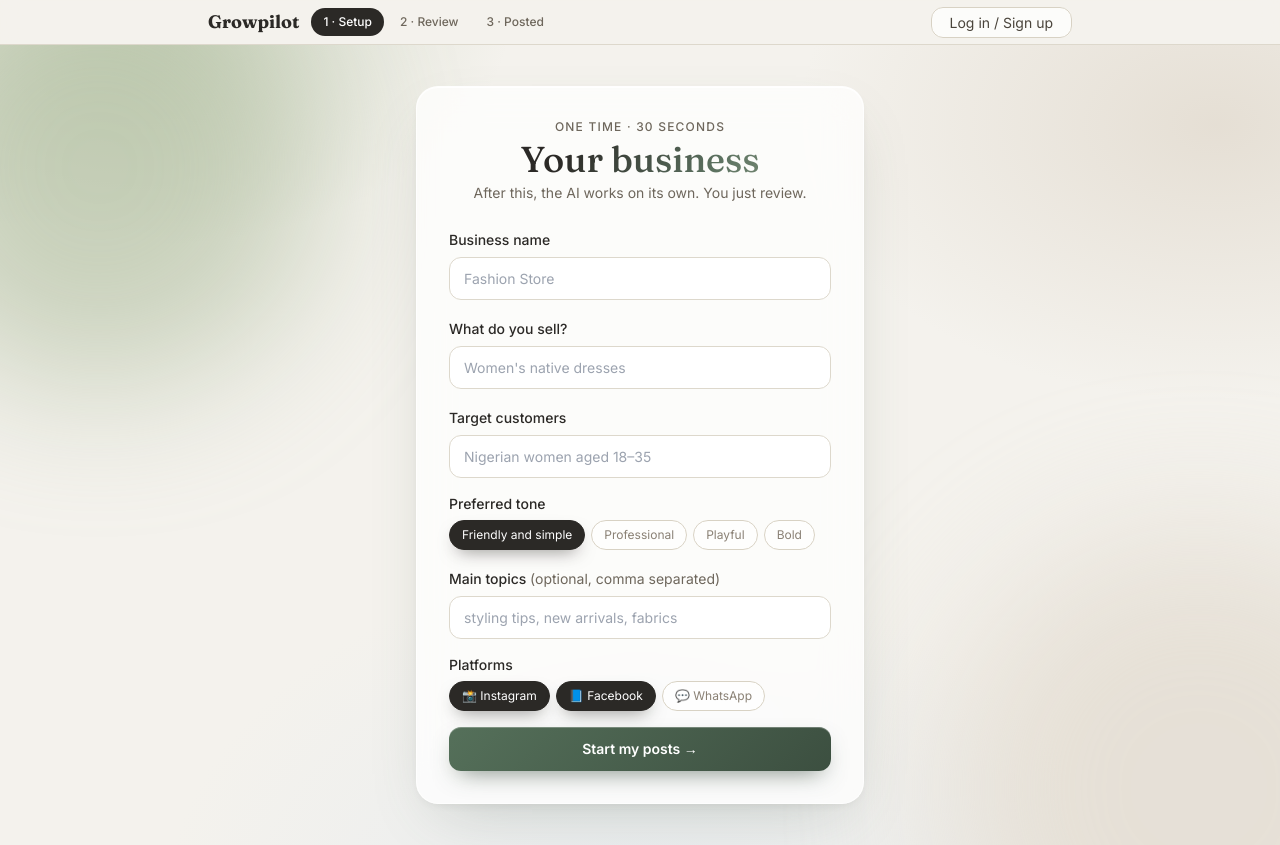
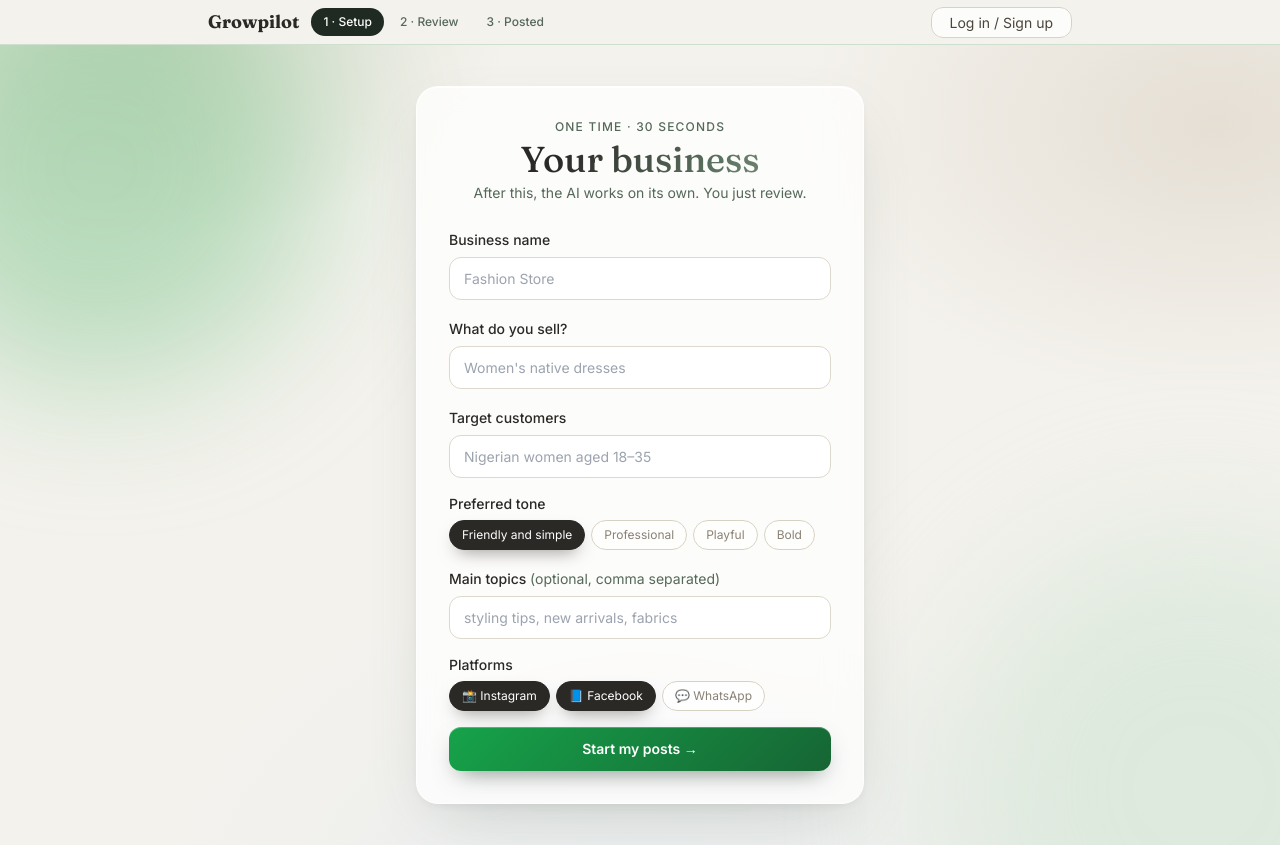
Before and after one commit to chisomsamuel912/ai-social-media-automation, a Next.js app: page /onboarding in a window 1280 px wide. Built offline with nearby package versions, Linux system fonts and the light colour scheme; no server answers.

Commit message:
Repaint app to Fresh Leaf palette

```diff
--- a/app/globals.css
+++ b/app/globals.css
@@ -59,7 +59,7 @@ h1, h2, h3, .serif {
 
 /* ---- buttons ---- */
 .btn-primary {
-  background: linear-gradient(135deg, #55705a, #3c4f40);
+  background: linear-gradient(135deg, #16A34A, #166534);
   color: #fff;
   font-weight: 600;
   border-radius: 12px;
--- a/app/login/page.tsx
+++ b/app/login/page.tsx
@@ -44,8 +44,8 @@ export default function LoginPage() {
 
   return (
     <main className="stage flex items-center justify-center px-4 py-14">
-      <div className="orb" style={{ width: 420, height: 420, left: "-120px", top: "-100px", background: "#9CAF88" }} />
-      <div className="orb orb-b" style={{ width: 440, height: 440, right: "-130px", bottom: "-140px", background: "#D9CFC0" }} />
+      <div className="orb" style={{ width: 420, height: 420, left: "-120px", top: "-100px", background: "#7CC48A" }} />
+      <div className="orb orb-b" style={{ width: 440, height: 440, right: "-130px", bottom: "-140px", background: "#C9E2CF" }} />
       <div className="glass relative w-full max-w-md p-8">
         {user ? (
           <div className="text-center">
--- a/app/onboarding/page.tsx
+++ b/app/onboarding/page.tsx
@@ -87,10 +87,10 @@ export default function OnboardingPage() {
   if (done) {
     return (
       <main className="stage flex items-center justify-center px-4 py-14">
-        <div className="orb" style={{ width: 420, height: 420, left: "-120px", top: "-100px", background: "#9CAF88" }} />
-        <div className="orb orb-b" style={{ width: 480, height: 480, right: "-140px", bottom: "-160px", background: "#D9CFC0" }} />
+        <div className="orb" style={{ width: 420, height: 420, left: "-120px", top: "-100px", background: "#7CC48A" }} />
+        <div className="orb orb-b" style={{ width: 480, height: 480, right: "-140px", bottom: "-160px", background: "#C9E2CF" }} />
         <div className="glass relative max-w-lg w-full p-8 text-center">
-          <div className="mx-auto flex h-14 w-14 items-center justify-center rounded-2xl text-2xl" style={{ background: "linear-gradient(135deg,#55705a,#3c4f40)" }}>🤖</div>
+          <div className="mx-auto flex h-14 w-14 items-center justify-center rounded-2xl text-2xl" style={{ background: "linear-gradient(135deg,#16A34A,#166534)" }}>🤖</div>
           <h1 className="grad-text mt-4 text-4xl">Got it — my turn</h1>
           <p className="mt-2 text-sm text-muted">I&apos;m making your first 2 posts now. Taking you there…</p>
           <div className="mt-6">
@@ -103,8 +103,8 @@ export default function OnboardingPage() {
 
   return (
     <main className="stage flex items-center justify-center px-4 py-10">
-      <div className="orb" style={{ width: 420, height: 420, left: "-120px", top: "-100px", background: "#9CAF88" }} />
-      <div className="orb orb-b" style={{ width: 480, height: 480, right: "-140px", bottom: "-160px", background: "#D9CFC0" }} />
+      <div className="orb" style={{ width: 420, height: 420, left: "-120px", top: "-100px", background: "#7CC48A" }} />
+      <div className="orb orb-b" style={{ width: 480, height: 480, right: "-140px", bottom: "-160px", background: "#C9E2CF" }} />
       <div className="glass relative w-full max-w-md p-8">
         <p className="text-center text-xs font-medium uppercase tracking-widest text-muted">One time · 30 seconds</p>
         <h1 className="grad-text mt-1 text-center text-4xl">Your business</h1>
--- a/app/page.tsx
+++ b/app/page.tsx
@@ -14,7 +14,7 @@ function LoopStep({ n, title, desc, href, done }: { n: string; title: string; de
   return (
     <a href={href} className="glass-soft lift block p-4">
       <p className="flex items-center gap-2 font-semibold">
-        <span className="flex h-6 w-6 items-center justify-center rounded-full text-xs text-white" style={{ background: done ? "#4A5D4E" : "#B9B2A4" }}>
+        <span className="flex h-6 w-6 items-center justify-center rounded-full text-xs text-white" style={{ background: done ? "#15803D" : "#A9BFAE" }}>
           {done ? "✓" : n}
         </span>
         {title}
@@ -90,8 +90,8 @@ export default function Page() {
 
   return (
     <main className="stage">
-      <div className="orb" style={{ width: 460, height: 460, left: "-140px", top: "-120px", background: "#9CAF88" }} />
-      <div className="orb orb-b" style={{ width: 520, height: 520, right: "-160px", top: "10%", background: "#D9CFC0" }} />
+      <div className="orb" style={{ width: 460, height: 460, left: "-140px", top: "-120px", background: "#7CC48A" }} />
+      <div className="orb orb-b" style={{ width: 520, height: 520, right: "-160px", top: "10%", background: "#C9E2CF" }} />
       <div className="relative mx-auto max-w-4xl px-6 py-14">
         <div className="flex justify-end">
           <SessionChip />
--- a/app/review/page.tsx
+++ b/app/review/page.tsx
@@ -176,7 +176,7 @@ export default function ReviewPage() {
 
   return (
     <main className="stage px-4 py-10">
-      <div className="orb" style={{ width: 420, height: 420, left: "-120px", top: "-90px", background: "#9CAF88" }} />
+      <div className="orb" style={{ width: 420, height: 420, left: "-120px", top: "-90px", background: "#7CC48A" }} />
       <div className="relative mx-auto max-w-2xl">
         <p className="text-center text-xs font-medium uppercase tracking-widest text-muted">Step 2 · Your call</p>
         <h1 className="grad-text mt-1 text-center text-4xl">Posts waiting for you</h1>
--- a/app/schedule/page.tsx
+++ b/app/schedule/page.tsx
@@ -75,7 +75,7 @@ export default function SchedulePage() {
 
   return (
     <main className="stage px-4 py-10">
-      <div className="orb" style={{ width: 400, height: 400, left: "-120px", top: "-80px", background: "#D9CFC0" }} />
+      <div className="orb" style={{ width: 400, height: 400, left: "-120px", top: "-80px", background: "#C9E2CF" }} />
       <div className="relative mx-auto max-w-2xl">
         <p className="text-center text-xs font-medium uppercase tracking-widest text-muted">📅 Schedule · Remind Me</p>
         <h1 className="grad-text mt-1 text-center text-4xl">Upcoming posts</h1>
@@ -115,7 +115,7 @@ export default function SchedulePage() {
                 {upcoming.map((item) => {
                   const d = new Date(item.scheduledAt);
                   return (
-                    <tr key={item.key} className="border-t" style={{ borderColor: "#ECE7DA" }}>
+                    <tr key={item.key} className="border-t" style={{ borderColor: "#E2EAE2" }}>
                       <td className="px-3 py-2 font-medium">{item.topic}</td>
                       <td className="px-3 py-2 capitalize">{item.platform}</td>
                       <td className="px-3 py-2">{d.toLocaleDateString([], { weekday: "long" })}</td>
--- /dev/null
+++ b/color-pick.html
@@ -0,0 +1,55 @@
+<!DOCTYPE html>
+<html lang="en">
+<head>
+<meta charset="UTF-8"><meta name="viewport" content="width=device-width, initial-scale=1">
+<title>Pick your colors</title>
+<style>
+  *{box-sizing:border-box;margin:0;padding:0}
+  body{font-family:-apple-system,"Segoe UI",Roboto,Helvetica,Arial,sans-serif;background:#F1EFE9;color:#2B2926;padding:32px 20px}
+  .wrap{max-width:860px;margin:0 auto}
+  h1{font-family:Georgia,serif;font-size:34px;text-align:center}
+  p.sub{text-align:center;color:#6E675C;margin:6px 0 24px}
+  .grid{display:grid;grid-template-columns:1fr 1fr;gap:14px}
+  @media(max-width:640px){.grid{grid-template-columns:1fr}}
+  .opt{border-radius:18px;padding:22px;border:2px solid transparent}
+  .opt h2{font-family:Georgia,serif;font-size:24px;margin-bottom:2px}
+  .opt p{font-size:14px;margin-bottom:12px}
+  .row{display:flex;gap:8px;margin-bottom:14px}
+  .sw{flex:1;height:46px;border-radius:10px}
+  .btn{display:inline-block;font-weight:700;font-size:15px;border:none;border-radius:12px;padding:12px 26px;cursor:pointer}
+  .pick{margin-top:12px;font-size:13px;font-weight:700}
+</style>
+</head>
+<body>
+<div class="wrap">
+  <h1>Which feels like your business?</h1>
+  <p class="sub">Same app, four moods. Tell me A, B, C, or keep D.</p>
+  <div class="grid">
+    <div class="opt" style="background:#FAF5EA;color:#2E2A24">
+      <h2>A · Honey Morning</h2><p>Warm, friendly market-day feeling</p>
+      <div class="row"><span class="sw" style="background:#B45309"></span><span class="sw" style="background:#E8B04B"></span><span class="sw" style="background:#FAF5EA;border:1px solid #E3DED2"></span><span class="sw" style="background:#2E2A24"></span></div>
+      <button class="btn" style="background:#B45309;color:#fff">Approve all →</button>
+      <p class="pick">Reply A for this one</p>
+    </div>
+    <div class="opt" style="background:#F2F7F2;color:#1F2A22">
+      <h2>B · Fresh Leaf</h2><p>Clean, lively, growing-business green</p>
+      <div class="row"><span class="sw" style="background:#15803D"></span><span class="sw" style="background:#38BDF8"></span><span class="sw" style="background:#F2F7F2;border:1px solid #D8E2D8"></span><span class="sw" style="background:#1F2A22"></span></div>
+      <button class="btn" style="background:#15803D;color:#fff">Approve all →</button>
+      <p class="pick">Reply B for this one</p>
+    </div>
+    <div class="opt" style="background:#FDF3EC;color:#33261E">
+      <h2>C · Grape Charm</h2><p>Bold and pretty — fashion &amp; beauty energy</p>
+      <div class="row"><span class="sw" style="background:#7C3AED"></span><span class="sw" style="background:#F0A6C0"></span><span class="sw" style="background:#FDF3EC;border:1px solid #EADBCB"></span><span class="sw" style="background:#33261E"></span></div>
+      <button class="btn" style="background:#7C3AED;color:#fff">Approve all →</button>
+      <p class="pick">Reply C for this one</p>
+    </div>
+    <div class="opt" style="background:#F4F2ED;color:#2B2926">
+      <h2>D · Keep current</h2><p>Soft moss + paper (what you have now)</p>
+      <div class="row"><span class="sw" style="background:#4A5D4E"></span><span class="sw" style="background:#8A9B84"></span><span class="sw" style="background:#F4F2ED;border:1px solid #E3DED2"></span><span class="sw" style="background:#2B2926"></span></div>
+      <button class="btn" style="background:#4A5D4E;color:#fff">Approve all →</button>
+      <p class="pick">Reply D to keep it</p>
+    </div>
+  </div>
+</div>
+</body>
+</html>
--- a/components/JourneyNav.tsx
+++ b/components/JourneyNav.tsx
@@ -14,7 +14,7 @@ export default function JourneyNav() {
   if (path === "/login") return null;
 
   return (
-    <header className="sticky top-0 z-20 border-b" style={{ background: "rgba(244,242,237,.9)", backdropFilter: "blur(10px)", borderColor: "#DDD8CC" }}>
+    <header className="sticky top-0 z-20 border-b" style={{ background: "rgba(244,242,237,.9)", backdropFilter: "blur(10px)", borderColor: "#CFDFCF" }}>
       <div className="mx-auto flex max-w-4xl items-center gap-1 overflow-x-auto px-4 py-2">
         <a href="/" className="serif mr-2 shrink-0 text-lg font-bold">Growpilot</a>
         {STEPS.map((s) => {
@@ -22,7 +22,7 @@ export default function JourneyNav() {
           return (
             <a key={s.href} href={s.href}
               className={`shrink-0 rounded-full px-3 py-1.5 text-xs font-medium ${active ? "text-white" : "text-muted"}`}
-              style={active ? { background: "#2B2926" } : { background: "transparent" }}>
+              style={active ? { background: "#1F2A22" } : { background: "transparent" }}>
               {s.label}
             </a>
           );
--- a/components/VisualPreview.tsx
+++ b/components/VisualPreview.tsx
@@ -72,7 +72,7 @@ export default function VisualPreview({ topic, angle, businessName, order = 0 }:
             {slides.map((_, i) => (
               <button key={i} onClick={() => setSlide(i)} aria-label={`Slide ${i + 1}`}
                 className="h-2 rounded-full transition-all"
-                style={{ width: i === slide ? 22 : 8, background: i === slide ? "#2B2926" : "rgba(43,41,38,.3)" }} />
+                style={{ width: i === slide ? 22 : 8, background: i === slide ? "#1F2A22" : "rgba(43,41,38,.3)" }} />
             ))}
           </div>
         )}
--- a/lib/templates.ts
+++ b/lib/templates.ts
@@ -14,11 +14,11 @@ export function escapeXml(s: string): string {
 
 function palette(colors?: string[]) {
   return {
-    bg: colors?.[0] ?? "#4A5D4E",
-    bg2: colors?.[1] ?? "#3c4f40",
-    paper: "#FBFAF7",
-    ink: "#2B2926",
-    muted: "#6E675C"
+    bg: colors?.[0] ?? "#15803D",
+    bg2: colors?.[1] ?? "#166534",
+    paper: "#FFFFFF",
+    ink: "#1F2A22",
+    muted: "#55685A"
   };
 }
 
--- a/tailwind.config.ts
+++ b/tailwind.config.ts
@@ -4,12 +4,12 @@ const config: Config = {
   theme: {
     extend: {
       colors: {
-        paper: "#F4F2ED",
-        card: "#FBFAF7",
-        sand: "#ECE9E2",
-        moss: "#4A5D4E",
-        ink: "#2B2926",
-        muted: "#6E675C"
+        paper: "#F2F7F2",
+        card: "#FFFFFF",
+        sand: "#E3EDE3",
+        moss: "#15803D",
+        ink: "#1F2A22",
+        muted: "#55685A"
       },
       borderRadius: { xl2: "14px" }
     }
```
Also changed, not shown: 1 other file (tests, documents, lock files or other folders).
